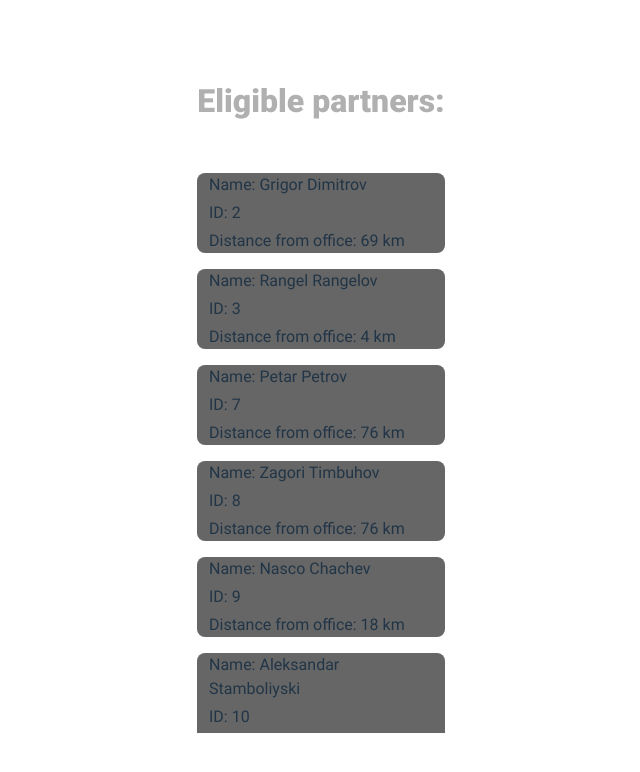
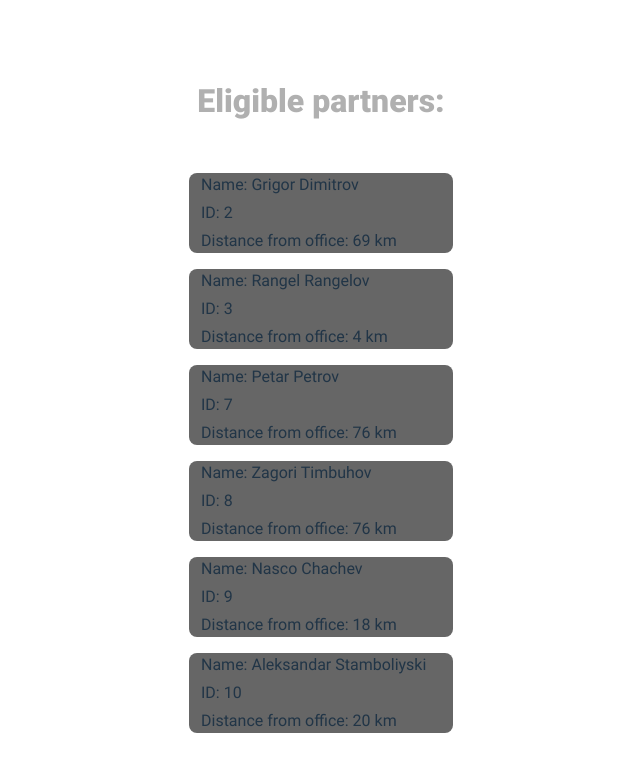
Before and after one commit to ivanov9826/party-invitation, a React (Vite) app: page / in a window 1280 px wide. Shown: the top 772 px of the page, without its empty margins (319-959 px from the left). Built offline with nearby package versions, Linux system fonts and the light colour scheme.

Commit message:
Replace useEffect with useMemo , fix paragraph width

```diff
--- a/src/components/atoms/Paragraph/Paragraph.scss
+++ b/src/components/atoms/Paragraph/Paragraph.scss
@@ -5,6 +5,6 @@
   font-weight: $font-weight-regular;
   text-align: left;
   margin: 0.25rem 0.75rem;
-  width: 14rem;
-  max-width: 14rem;
+  width: 15rem;
+  max-width: 15rem;
 }
--- a/src/components/organisms/PartnerList/PartnerList.tsx
+++ b/src/components/organisms/PartnerList/PartnerList.tsx
@@ -1,5 +1,5 @@
 import "./PartnerList.scss";
-import { useState, useEffect } from "react";
+import { useMemo } from "react";
 import { eligibleParnter } from "../../../interfaces/interfaces";
 import partnersData from "../../../constants/partnersData.json";
 import rangeCheck from "../../../utils/rangeCheck";
@@ -7,23 +7,20 @@ import PartnerCard from "../../molecules/PartnerCard/PartnerCard";
 import ListTitle from "../../atoms/ListTitle/ListTitle";
 
 const PartnerList: React.FC = () => {
-  const [eligiblePartners, seteligiblePartners] = useState<eligibleParnter[]>([]);
-
-  useEffect(() => {
-    let tempArr: eligibleParnter[] = [];
+  const partnersArray = useMemo(() => {
+    const tempArr: eligibleParnter[] = [];
     partnersData.forEach((partner) => {
       const result = rangeCheck(partner, 100);
       if (result) tempArr.push(result);
     });
-    tempArr = tempArr.sort((a, b) => a.partner_id - b.partner_id);
-    seteligiblePartners(tempArr);
+    return tempArr.sort((a, b) => a.partner_id - b.partner_id);
   }, []);
 
   return (
     <div className="list-wrapper">
       <ListTitle text="Eligible partners:" />
       <div className="partners-container">
-        {eligiblePartners.map((partner, index) => (
+        {partnersArray.map((partner, index) => (
           <PartnerCard partner={partner} key={index} />
         ))}
       </div>
```
